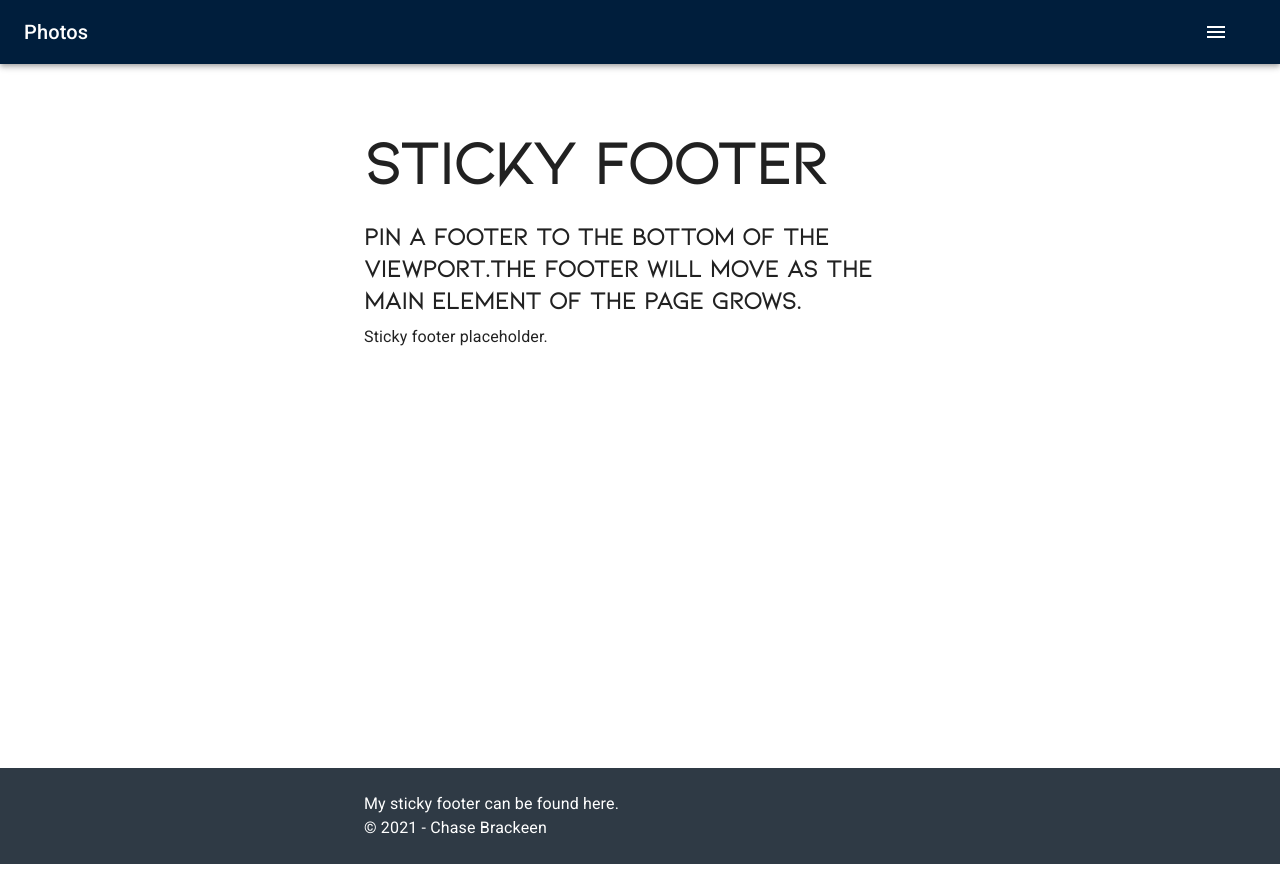
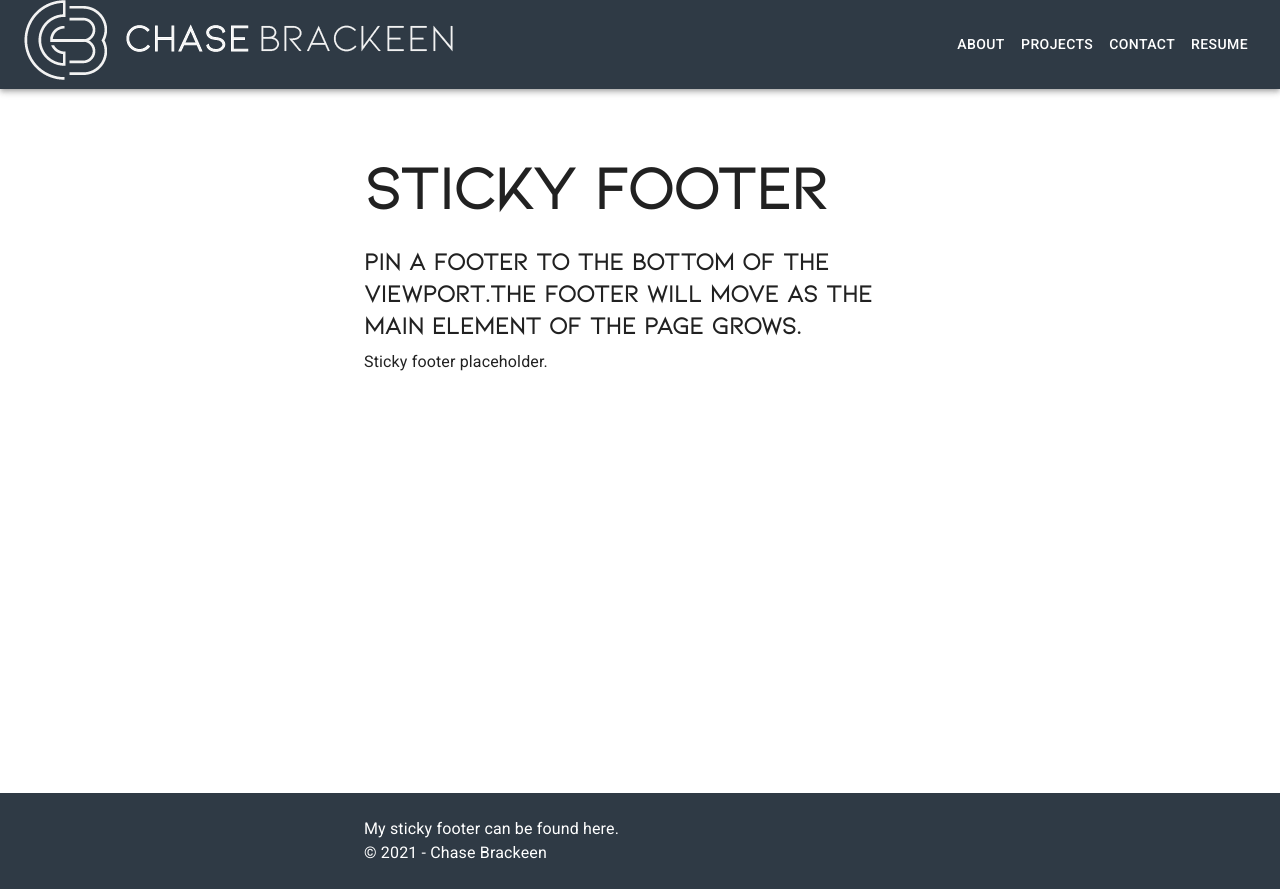
Before and after one commit to Chasetopher/React-Portfolio, a React (Create React App) app: page / in a window 1280 px wide. Before the commit the page ends 864 px from the top, so only its background shows below. Built offline with nearby package versions, Linux system fonts and the light colour scheme.

Commit message:
updated navbar

```diff
--- a/src/components/Nav/index.js
+++ b/src/components/Nav/index.js
@@ -9,11 +9,12 @@ import IconButton from '@mui/material/IconButton';
 import MenuIcon from '@mui/icons-material/Menu';
 import MenuItem from '@mui/material/MenuItem';
 import Menu from '@mui/material/Menu';
+import useMediaQuery from '@mui/material/useMediaQuery';
+import { useTheme } from '@mui/material/styles';
 import Button from '@mui/material/Button';
-
 //MATERIAL UI END//
 
-export default function MenuAppBar() {
+const Nav = () => {
 
   const [anchorEl, setAnchorEl] = React.useState(null);
 
@@ -25,14 +26,21 @@ export default function MenuAppBar() {
     setAnchorEl(null);
   };
 
+  //set breakpoints more mobile responsiveness
+  const theme = useTheme();
+  const isMobile = useMediaQuery(theme.breakpoints.down('md'));
+
   return (
     <Box sx={{ flexGrow: 1 }}>
-      <AppBar position="static">
+      <AppBar color="secondary" position="static">
         <Toolbar>
           <Typography variant="h6" component="div" sx={{ flexGrow: 1 }}>
-            Photos
+            <img src={logo} alt="logo" />
           </Typography>
             <div>
+              { isMobile ? (
+                //IF SMALL SCREEN, HAMBURGER MENU
+                <>
                 <IconButton
                   size="large"
                   edge="start"
@@ -58,12 +66,21 @@ export default function MenuAppBar() {
                   open={Boolean(anchorEl)}
                   onClose={handleClose}
                 >
-                <MenuItem onClick={handleClose}>Home</MenuItem>
                   <MenuItem onClick={handleClose}>About</MenuItem>
                   <MenuItem onClick={handleClose}>Projects</MenuItem>
                   <MenuItem onClick={handleClose}>Contact</MenuItem>
                   <MenuItem onClick={handleClose}>Resume</MenuItem>
                 </Menu>
+                </>
+                ) : (
+                  //ELSE, USE BUTTONS
+                  <>
+                  <Button color="inherit">About</Button>
+                  <Button color="inherit">Projects</Button>
+                  <Button color="inherit">Contact</Button>
+                  <Button color="inherit">Resume</Button>
+                  </>
+              )}
             </div>
         </Toolbar>
       </AppBar>
@@ -71,138 +88,4 @@ export default function MenuAppBar() {
   );
 }
 
-
-/* <Button color="inherit">About</Button>
-<Button color="inherit">Projects</Button>
-<Button color="inherit">Contact</Button>
-<Button color="inherit">Resume</Button> */
-
-
-
-
-// import AppBar from '@mui/material/AppBar';
-// import Box from '@mui/material/Box';
-// import Toolbar from '@mui/material/Toolbar';
-// import IconButton from '@mui/material/IconButton';
-// import Typography from '@mui/material/Typography';
-// import Badge from '@mui/material/Badge';
-// import MenuItem from '@mui/material/MenuItem';
-// import Menu from '@mui/material/Menu';
-// import MailIcon from '@mui/icons-material/Mail';
-// import NotificationsIcon from '@mui/icons-material/Notifications';
-// import MoreIcon from '@mui/icons-material/MoreVert';
-
-// const Nav = () => {
-
-//   const [mobileMoreAnchorEl, setMobileMoreAnchorEl] = React.useState(null);
-
-//   const isMobileMenuOpen = Boolean(mobileMoreAnchorEl);
-
-//   const handleMobileMenuClose = () => {
-//     setMobileMoreAnchorEl(null);
-//   };
-
-//   const handleMobileMenuOpen = (event) => {
-//     setMobileMoreAnchorEl(event.currentTarget);
-//   };
-
-//   const menuId = 'primary-search-account-menu';
-//   const renderMenu = (
-//     <Menu
-//       id={menuId}
-//       keepMounted
-//       transformOrigin={{
-//         vertical: 'top',
-//         horizontal: 'right',
-//       }}
-//     >
-//     </Menu>
-//   );
-
-//   const mobileMenuId = 'primary-search-account-menu-mobile';
-//   const renderMobileMenu = (
-//     <Menu
-//       anchorEl={mobileMoreAnchorEl}
-//       anchorOrigin={{
-//         vertical: 'top',
-//         horizontal: 'right',
-//       }}
-//       id={mobileMenuId}
-//       keepMounted
-//       transformOrigin={{
-//         vertical: 'top',
-//         horizontal: 'right',
-//       }}
-//       open={isMobileMenuOpen}
-//       onClose={handleMobileMenuClose}
-//     >
-//       <MenuItem>
-//         <IconButton size="large" color="inherit">
-
-//             <MailIcon />
-
-//         </IconButton>
-//         <p>Messages</p>
-//       </MenuItem>
-//       <MenuItem>
-//         <IconButton
-//           size="large"
-//           color="inherit"
-//         >
-//           <Badge>
-//             <NotificationsIcon />
-//           </Badge>
-//         </IconButton>
-//         <p>Notifications</p>
-//       </MenuItem>
-//     </Menu>
-//   );
-
-//     return (
-//         <Box sx={{ flexGrow: 1 }}>
-//         <AppBar position="sticky">
-//           <Toolbar>
-//             <Typography
-//               variant="h6"
-//               noWrap
-//               component="div"
-//               sx={{ display: { xs: 'none', sm: 'block' } }}
-//             >
-//               {logo}
-//             </Typography>
-//             <Box sx={{ flexGrow: 1 }} />
-//             <Box sx={{ display: { xs: 'none', md: 'flex' } }}>
-//               <IconButton size="large" color="inherit">
-//                 <Badge>
-//                   <MailIcon />
-//                 </Badge>
-//               </IconButton>
-//               <IconButton
-//                 size="large"
-//                 color="inherit"
-//               >
-//                 <Badge>
-//                   <NotificationsIcon />
-//                 </Badge>
-//               </IconButton>
-//             </Box>
-//             <Box sx={{ display: { xs: 'flex', md: 'none' } }}>
-//               <IconButton
-//                 size="large"
-//                 aria-label="show more"
-//                 aria-controls={mobileMenuId}
-//                 aria-haspopup="true"
-//                 onClick={handleMobileMenuOpen}
-//                 color="inherit"
-//               >
-//                 <MoreIcon />
-//               </IconButton>
-//             </Box>
-//           </Toolbar>
-//         </AppBar>
-//         {renderMobileMenu}
-//         {renderMenu}
-//       </Box>
-//     )
-// }
-// export default Nav;
+export default Nav;
```
Lines whose indentation alone changed are shown as unchanged.
